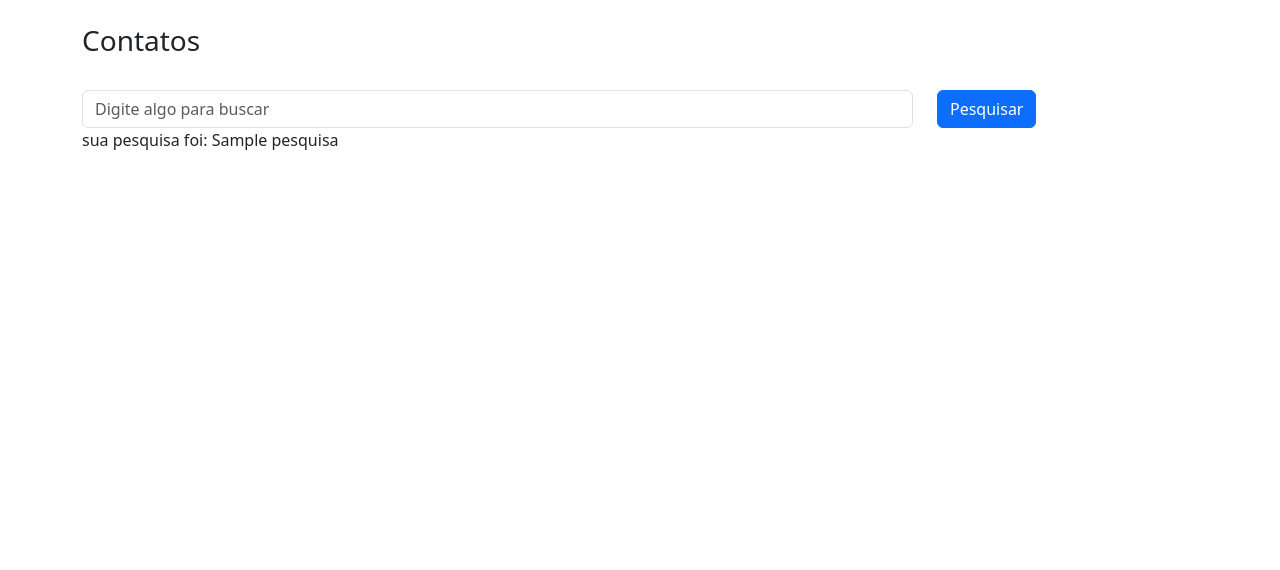
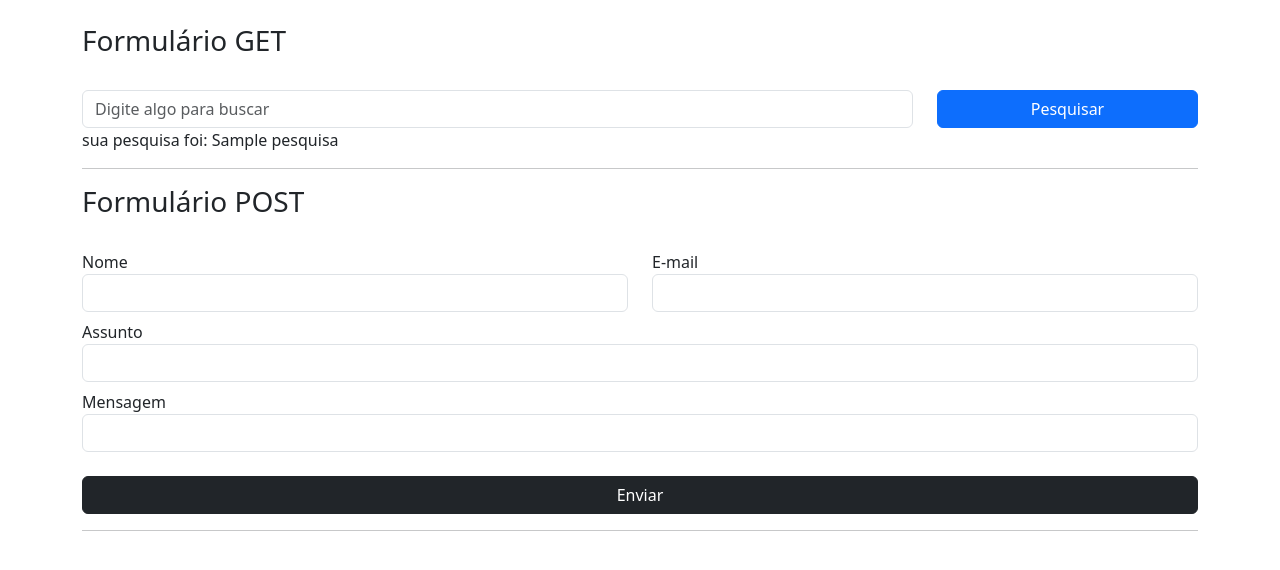
Before and after one commit to KauaVDSB/FlaskLearn, a Flask app: template flaskLearn/templates/contato.html in a window 1280 px wide. Shown: the top 570 px of the page. Run offline with Flask 3, Linux system fonts and the light colour scheme; the template is opened without the code that fills it: most values are stand-ins (such as "Sample title", 1, 10 or a date in 2020).

Commit message:
aula formularios 1 completa. adicionado formularios get e post. configurado banco de dados para receber informacoes do metodo post. ainda sem seguranca.

```diff
--- a/flaskLearn/templates/contato.html
+++ b/flaskLearn/templates/contato.html
@@ -10,21 +10,59 @@
 </head>
 <body>
     <div class="container">
+
         <div class="row mt-4">
-            <h3>Contatos</h3>
+            <h3>Formulário GET</h3>
         </div>
+
         <form action="" method="get" class="row mt-4">
             <div class="col-9">
-                    <input type="text" placeholder="Digite algo para buscar" name="pesquisa" id="" class="form-control">
+                <input type="text" name="pesquisa" id="" class="form-control" placeholder="Digite algo para buscar">
             </div>
 
             <div class="col-3">
-                    <button type="submit" class="btn btn-primary">Pesquisar</button>
+                <button type="submit" class="btn btn-primary col-12">Pesquisar</button>
+            </div>
+        </form>
+
+        <p>sua pesquisa foi: {{context['pesquisa']}}</p>
+
+        <hr>
+
+        <div class="row">
+            <h3>Formulário POST</h3>
         </div>
 
-                <p>sua pesquisa foi: {{context['pesquisa']}}</p>
+        <form action="" method="post" class="row mt-4">
+            <div class="col-6">
+                Nome
+                <input type="text" name="nome" id="" class="form-control" required>
+            </div>
+
+            <div class="col-6">
+                E-mail
+                <input type="email" name="email" id="" class="form-control" required>
+            </div>
+
+            <div class="col-12 mt-2">
+                Assunto
+                <input type="text" name="assunto" id="" class="form-control" required>
+            </div>
+
+            <div class="col-12 mt-2">
+                Mensagem
+                <input type="text" name="mensagem" id="" class="form-control" required>
+            </div>
+
+            <div class="col-12 mt-4">
+                <button type="submit" class="btn btn-dark col-12">Enviar</button>
+            </div>
         </form>
+
+        <hr>
+
     </div>
+
 
 
 
--- a/flaskLearn/templates/index.html
+++ b/flaskLearn/templates/index.html
@@ -6,7 +6,6 @@
         <title>Douglas Lima</title>
         <link rel="icon" type="image/png" href="midia/D.png">
         <link rel="stylesheet" href="style.css">
-        <link href="https://cdn.jsdelivr.net/npm/bootstrap@5.3.3/dist/css/bootstrap.min.css" rel="stylesheet" integrity="sha384-QWTKZyjpPEjISv5WaRU9OFeRpok6YctnYmDr5pNlyT2bRjXh0JMhjY6hW+ALEwIH" crossorigin="anonymous">
     </head>
 
     <body style="background-color: white; color:black;">
@@ -75,7 +74,6 @@
             </a>
         </div>
 
-        <script src="https://cdn.jsdelivr.net/npm/bootstrap@5.3.3/dist/js/bootstrap.bundle.min.js" integrity="sha384-YvpcrYf0tY3lHB60NNkmXc5s9fDVZLESaAA55NDzOxhy9GkcIdslK1eN7N6jIeHz" crossorigin="anonymous"></script>
         <script>
             // Função para atualizar as visualizações diárias
             function atualizarViewsDiarias(){
```
Also changed, not shown: flaskLearn/routes.py (+22 -2 lines), instance/database.db. Lines whose indentation alone changed are shown as unchanged.
